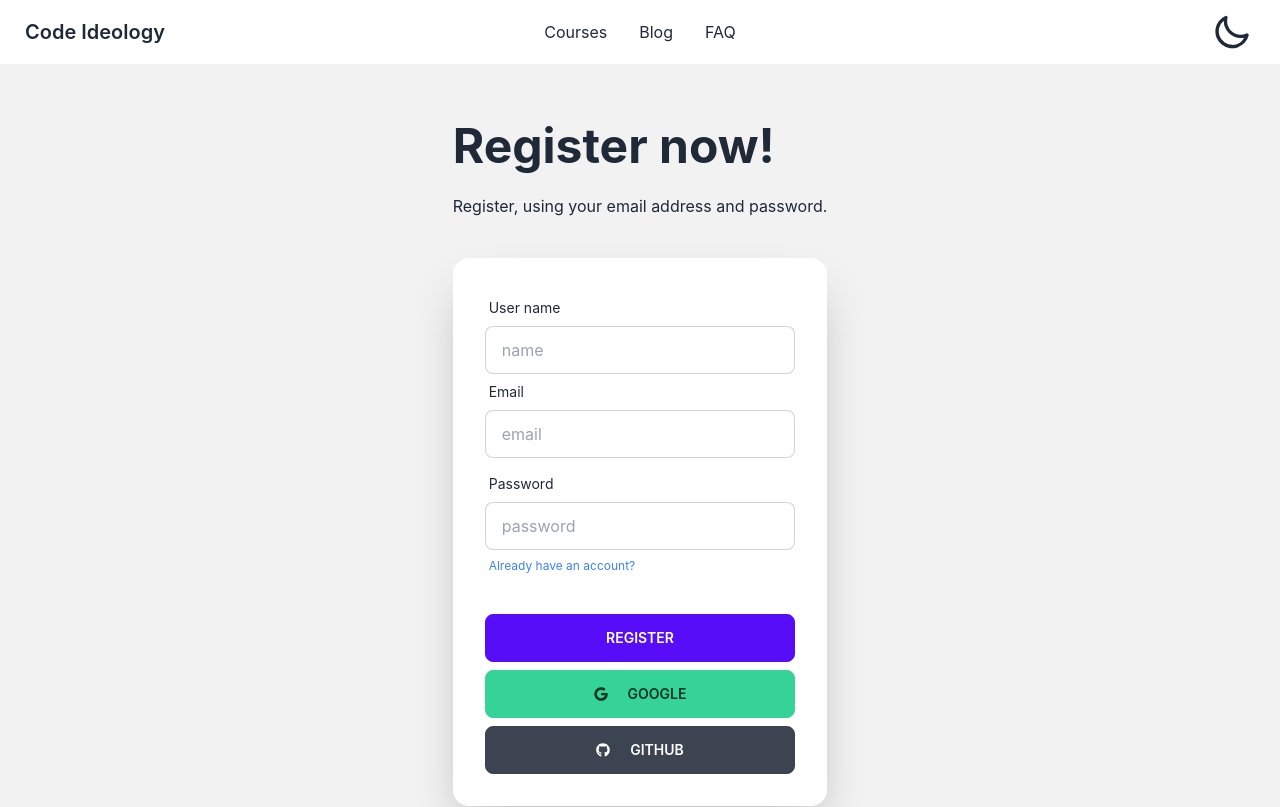
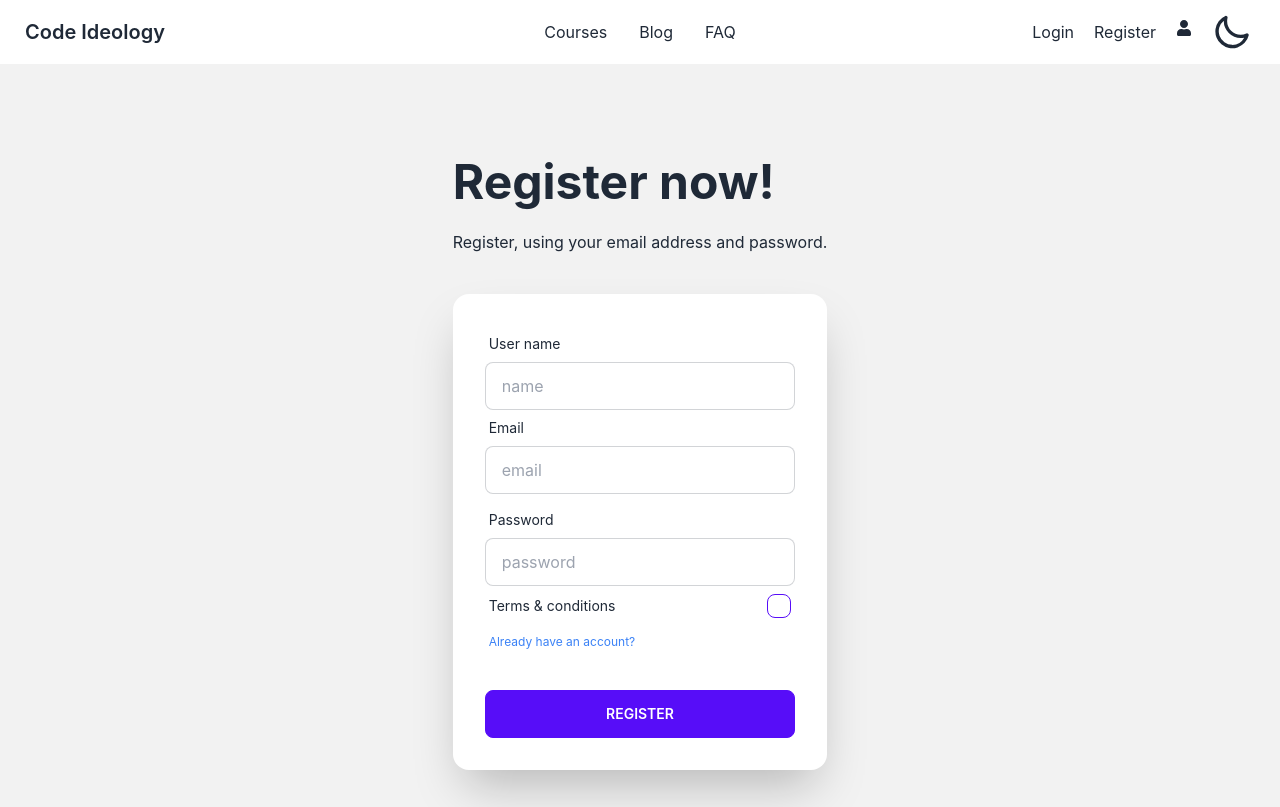
Before and after one commit to Azharul-Islam-Nahid/Code-Ideology-client, a React (Create React App) app: page /register in a window 1280 px wide. Shown: the top 807 px of the page. Built offline with nearby package versions, Linux system fonts and the light colour scheme; no server answers.

Commit message:
google and git signIn configured

```diff
--- /dev/null
+++ b/src/Contexts/AuthProvider/AuthProvider.js
@@ -0,0 +1,75 @@
+import React, { createContext, useEffect, useState } from 'react';
+import { getAuth, onAuthStateChanged, signInWithPopup, signOut } from 'firebase/auth';
+import app from '../../firebase/firebase.config';
+
+export const AuthContext = createContext();
+const auth = getAuth(app);
+
+const AuthProvider = ({ children }) => {
+
+    const [user, setUser] = useState(null);
+    // const [loading, setLoading] = useState(true);
+
+    const providerLogin = (provider) => {
+        // setLoading(true);
+        return signInWithPopup(auth, provider);
+    }
+
+    useEffect(() => {
+        const unsubscribe = onAuthStateChanged(auth, (currentUser) => {
+            console.log('user inside state change', currentUser);
+            // if (currentUser === null || currentUser.emailVerified) {
+
+            // }
+            setUser(currentUser);
+            // setLoading(false);
+        });
+        return () => {
+            unsubscribe();
+        }
+    }, [])
+
+    // const createUser = (email, password) => {
+    //     setLoading(true);
+    //     return createUserWithEmailAndPassword(auth, email, password);
+    // }
+
+    // const signIn = (email, password) => {
+    //     setLoading(true);
+    //     return signInWithEmailAndPassword(auth, email, password);
+    // }
+
+    // const updateUserProfile = (profile) => {
+    //     return updateProfile(auth.currentUser, profile);
+    // }
+
+    // const verifyEmail = () => {
+    //     return sendEmailVerification(auth.currentUser);
+    // }
+
+    const logOut = () => {
+        // setLoading(true);
+        return signOut(auth);
+    }
+
+
+    const authInfo = {
+        user,
+        // loading,
+        providerLogin,
+        // createUser,
+        // setLoading,
+        // updateUserProfile,
+        // verifyEmail,
+        // signIn,
+        logOut
+    }
+
+    return (
+        <AuthContext.Provider value={authInfo}>
+            {children}
+        </AuthContext.Provider>
+    );
+};
+
+export default AuthProvider;
--- a/src/components/Categories/Categories.js
+++ b/src/components/Categories/Categories.js
@@ -27,7 +27,7 @@ const Categories = () => {
                         <div ey={course._id}
                             course={course} className="card mb-10 mx-auto w-80 h-max bg-base-300 shadow-xl">
                             <figure className="pt-10">
-                                <img src={course?.img} alt="Shoes" className="rounded object-cover h-60 w-full" />
+                                <img src={course?.img} alt="course" className="rounded object-cover h-60 w-full" />
                             </figure>
                             <div className="card-body items-center text-center">
                                 <h2 className="card-title">{course?.title}</h2>
--- a/src/components/Header/Header.js
+++ b/src/components/Header/Header.js
@@ -1,7 +1,19 @@
 import React from 'react';
+import { useContext } from 'react';
+import { FaUser } from 'react-icons/fa';
 import { Link } from 'react-router-dom';
+import { AuthContext } from '../../Contexts/AuthProvider/AuthProvider';
 
 const Header = () => {
+    const { user, logOut } = useContext(AuthContext);
+
+    const handleLogout = () => {
+        logOut()
+            .then(() => { })
+            .catch(error => console.error(error))
+    }
+
+
     return (
         <div className="navbar bg-base-100">
             <div className="navbar-start">
@@ -10,9 +22,28 @@ const Header = () => {
                         <svg xmlns="http://www.w3.org/2000/svg" className="h-5 w-5" fill="none" viewBox="0 0 24 24" stroke="currentColor"><path strokeLinecap="round" strokeLinejoin="round" strokeWidth="2" d="M4 6h16M4 12h8m-8 6h16" /></svg>
                     </label>
                     <ul className="menu menu-compact dropdown-content mt-3 p-2 shadow bg-base-100 rounded-box w-52">
+                        {user?.photoURL ?
+                            <div className="avatar">
+                                <div className="mr-5 ml-5 w-10 rounded-full">
+                                    <img src={user.photoURL} alt='user' />
+                                </div>
+                            </div> : <FaUser className="ml-4"></FaUser>
+                        }
+                        {user?.uid ?
+                            <>
+                                <span className='ml-4'>{user?.displayName}</span>
+                                <Link onClick={handleLogout} className='ml-4'>Log out</Link>
+                            </>
+                            :
+                            <span>
+                                <Link className='ml-4' to='/login'>Login</Link>
+                                <Link className='ml-5' to='/register'>Register</Link>
+                            </span>
+                        }
                         <li ><Link to={`/category/01`}>Courses</Link></li>
                         <li><Link to='/blog'>Blog</Link></li>
                         <li><Link to='/faq'>FAQ</Link></li>
+
                     </ul>
                 </div>
                 <Link to='/' className="btn btn-ghost normal-case text-xl">Code Ideology</Link>
@@ -25,10 +56,30 @@ const Header = () => {
                 </ul>
             </div>
             <div className="navbar-end">
+                <div className='hidden lg:flex'>
+                    {user?.uid ?
+                        <>
+                            <span>{user?.displayName}</span>
+                            <Link onClick={handleLogout} className='ml-5'>Log out</Link>
+                        </>
+                        :
+                        <>
+                            <Link to='/login'>Login</Link>
+                            <Link className='ml-5' to='/register'>Register</Link>
+                        </>
+                    }
+                    {user?.photoURL ?
+                        <div className="avatar">
+                            <div className="mr-5 ml-5 w-10 rounded-full">
+                                <img src={user.photoURL} alt='user' />
+                            </div>
+                        </div> : <FaUser className="mr-5 ml-5"></FaUser>
+
+                    }
+                </div>
+
                 <label className="swap swap-rotate mr-5">
-
                     <input type="checkbox" />
-
                     <svg className="swap-on fill-current w-10 h-10" xmlns="http://www.w3.org/2000/svg" viewBox="0 0 24 24"><path d="M5.64,17l-.71.71a1,1,0,0,0,0,1.41,1,1,0,0,0,1.41,0l.71-.71A1,1,0,0,0,5.64,17ZM5,12a1,1,0,0,0-1-1H3a1,1,0,0,0,0,2H4A1,1,0,0,0,5,12Zm7-7a1,1,0,0,0,1-1V3a1,1,0,0,0-2,0V4A1,1,0,0,0,12,5ZM5.64,7.05a1,1,0,0,0,.7.29,1,1,0,0,0,.71-.29,1,1,0,0,0,0-1.41l-.71-.71A1,1,0,0,0,4.93,6.34Zm12,.29a1,1,0,0,0,.7-.29l.71-.71a1,1,0,1,0-1.41-1.41L17,5.64a1,1,0,0,0,0,1.41A1,1,0,0,0,17.66,7.34ZM21,11H20a1,1,0,0,0,0,2h1a1,1,0,0,0,0-2Zm-9,8a1,1,0,0,0-1,1v1a1,1,0,0,0,2,0V20A1,1,0,0,0,12,19ZM18.36,17A1,1,0,0,0,17,18.36l.71.71a1,1,0,0,0,1.41,0,1,1,0,0,0,0-1.41ZM12,6.5A5.5,5.5,0,1,0,17.5,12,5.51,5.51,0,0,0,12,6.5Zm0,9A3.5,3.5,0,1,1,15.5,12,3.5,3.5,0,0,1,12,15.5Z" /></svg>
 
                     <svg className="swap-off fill-current w-10 h-10" xmlns="http://www.w3.org/2000/svg" viewBox="0 0 24 24"><path d="M21.64,13a1,1,0,0,0-1.05-.14,8.05,8.05,0,0,1-3.37.73A8.15,8.15,0,0,1,9.08,5.49a8.59,8.59,0,0,1,.25-2A1,1,0,0,0,8,2.36,10.14,10.14,0,1,0,22,14.05,1,1,0,0,0,21.64,13Zm-9.5,6.69A8.14,8.14,0,0,1,7.08,5.22v.27A10.15,10.15,0,0,0,17.22,15.63a9.79,9.79,0,0,0,2.1-.22A8.11,8.11,0,0,1,12.14,19.73Z" /></svg>
--- a/src/components/Register/Register.js
+++ b/src/components/Register/Register.js
@@ -1,6 +1,6 @@
-import React from 'react'; import { useContext } from 'react';
-import { FaGithub, FaGoogle } from 'react-icons/fa';
+import React from 'react';
 import { Link } from 'react-router-dom';
+
 
 const Register = () => {
 
@@ -30,71 +30,66 @@ const Register = () => {
                                     <span className='label-text'>Password</span>
                                 </label>
                                 <input type='password' name='password' placeholder='password' className='input input-bordered' required />
+                                <div className="form-control">
+                                    <label className="label cursor-pointer">
+                                        <span className="label-text">Terms & conditions</span>
+                                        <input type="checkbox" className="checkbox checkbox-primary" />
+                                    </label>
+                                </div>
                                 <label className='label'>
                                     <Link to='/login' className='label-text-alt link link-hover text-blue-500'>Already have an account?</Link>
                                 </label>
                             </div>
                             <div className='form-control mt-6'>
-                                <button className='btn btn-primary'>Register</button><button onClick={''} className="btn btn-success mt-2"><FaGoogle className='mr-5'></FaGoogle>google</button><button onClick={''} className="btn mt-2"><FaGithub className='mr-5'></FaGithub>github</button>
+                                <button className='btn btn-primary'>Register</button>
                             </div>
                         </form>
                     </div>
                 </div>
             </div>
+
             {/*
-import { useContext } from 'react';
-import { Link } from 'react-router-dom';
-// import { AuthContext } from '../context/UserContext';
+           const [error, setError] = useState('');
+
+    const navigate = useNavigate();
+
+    const location = useLocation();
 
 
-const Register = () => {
+    const from = location.state?.from?.pathname || '/';
 
-    // const { createUser, signInWithGoogle } = useContext(AuthContext);
+    const { signIn, setLoading } = useContext(AuthContext);
 
-
-    const handleSubmit = e => {
+    const handleSubmit = (e) => {
         e.preventDefault();
         const form = e.target;
-        // const name = form.name.value;
         const email = form.email.value;
         const password = form.password.value;
+        signIn(email, password)
+            .then(result => {
+                const user = result.user
+                console.log(user);
+                form.reset();
+                setError('');
+                if (user.emailVerified) {
+                    navigate(from, { replace: true });
+                }
+                else {
+                    toast.error('Please verify your email before logging in!');
+                }
+            })
+            .catch(error => {
+                console.error(error)
+                setError(error.message)
+            })
+            .finally(() => {
+                setLoading(false);
+            })
 
-        // console.log('Name = ', name + ', ', 'Email = ', email + ', ', 'Password = ', password);
-
-    //     createUser(email, password)
-    //         .then(result => {
-    //             const user = result.user;
-    //             console.log(user);
-    //         })
-    //         .catch(error => {
-    //             console.error('error', error);
-    //         })
-    // }
-
-    // const handleGoogleSignIn = () => {
-    //     signInWithGoogle()
-    //         .then(result => {
-    //             const user = result.user;
-    //             console.log(user);
-    //         })
-    //         .catch(error => {
-    //             console.error('error', error);
-    //         })
-    // }
-
-
-    return (
-        <div>
-
+    }
+ */}
         </div>
     );
 };
 
 export default Register;
-
-*/}
-        </div>
-    );
-};
-
-export default Register;
--- a/src/index.js
+++ b/src/index.js
@@ -3,11 +3,14 @@ import ReactDOM from 'react-dom/client';
 import './index.css';
 import App from './App';
 import reportWebVitals from './reportWebVitals';
+import AuthProvider from './Contexts/AuthProvider/AuthProvider';
 
 const root = ReactDOM.createRoot(document.getElementById('root'));
 root.render(
   <React.StrictMode>
-    <App />
+    <AuthProvider>
+      <App />
+    </AuthProvider>
   </React.StrictMode>
 );
 
```
Also changed, not shown: src/components/Checkout/Checkout.js (+4 -5 lines), src/components/Login/Login.js (+74 -21 lines), public/logo192.png (added), public/logo512.png (added).
